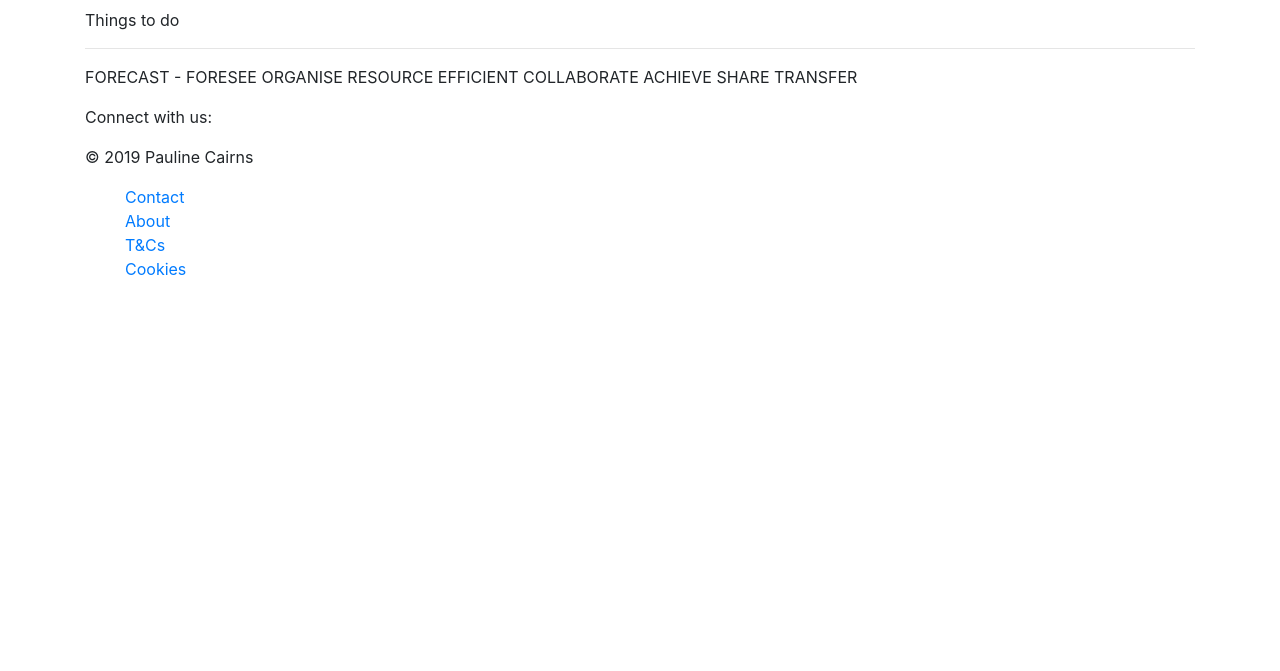
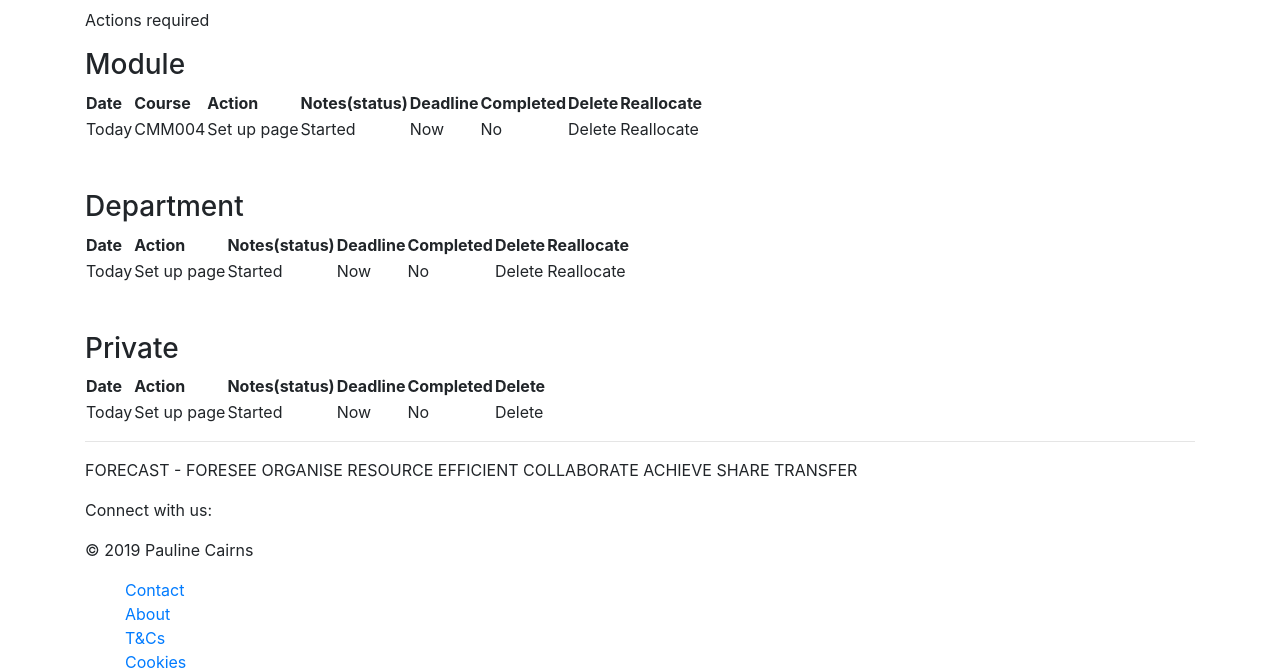
Before and after one commit to pcairns-rgu/resourcing, a PHP site: page /full_list.php in a window 1280 px wide. Shown: the part 94-765 px from the top of the page. Run offline with PHP 8.4, Linux system fonts and the light colour scheme; some libraries are stand-ins or nearby versions.

Commit message:
Initial layout of tables on full_list page

```diff
--- a/full_list.php
+++ b/full_list.php
@@ -29,7 +29,87 @@
 
     </header>
     <main>
-        <p>Things to do </p>
+        <p>Actions required</p>
+
+
+        <h3>Module</h3>
+        <table class="module">
+
+    <tr>
+            <th>Date</th>
+            <th>Course</th>
+            <th>Action</th>
+            <th>Notes(status)</th>
+            <th>Deadline</th>
+            <th>Completed</th>
+            <th>Delete</th>
+            <th>Reallocate</th>
+    </tr>
+            <tr>
+            <td>Today</td>
+            <td>CMM004</td>
+            <td>Set up page</td>
+            <td>Started</td>
+                <td>Now</td>
+            <td>No</td>
+            <td>Delete</td>
+            <td>Reallocate</td>
+
+            </tr>
+
+        </table>
+<br><br>
+        <h3>Department</h3>
+        <table class="department">
+
+            <tr>
+                <th>Date</th>
+                <th>Action</th>
+                <th>Notes(status)</th>
+                <th>Deadline</th>
+                <th>Completed</th>
+                <th>Delete</th>
+                <th>Reallocate</th>
+            </tr>
+            <tr>
+                <td>Today</td>
+                <td>Set up page</td>
+                <td>Started</td>
+                <td>Now</td>
+                <td>No</td>
+                <td>Delete</td>
+                <td>Reallocate</td>
+
+            </tr>
+
+        </table>
+
+        <br><br>
+        <h3>Private</h3>
+        <table class="private">
+
+            <tr>
+                <th>Date</th>
+                <th>Action</th>
+                <th>Notes(status)</th>
+                <th>Deadline</th>
+                <th>Completed</th>
+                <th>Delete</th>
+
+            </tr>
+            <tr>
+                <td>Today</td>
+                <td>Set up page</td>
+                <td>Started</td>
+                <td>Now</td>
+                <td>No</td>
+                <td>Delete</td>
+
+
+            </tr>
+
+        </table>
+
 
 
     </main>
```
Also changed, not shown: user_setup.sql (deleted, +0 -8 lines), sql/department.sql (renamed from department.sql), sql/module.sql (renamed from module.sql), sql/private.sql (renamed from private.sql).
